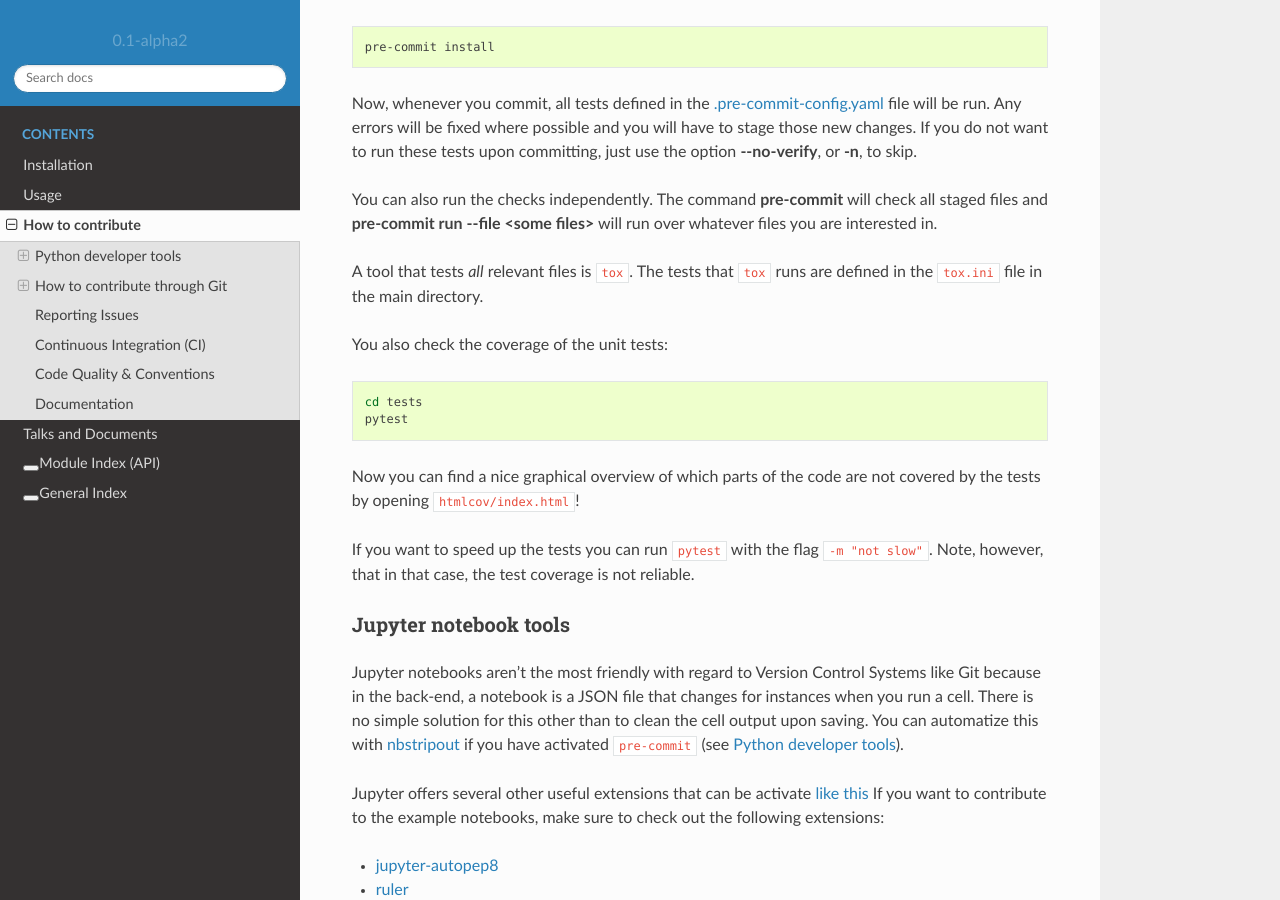
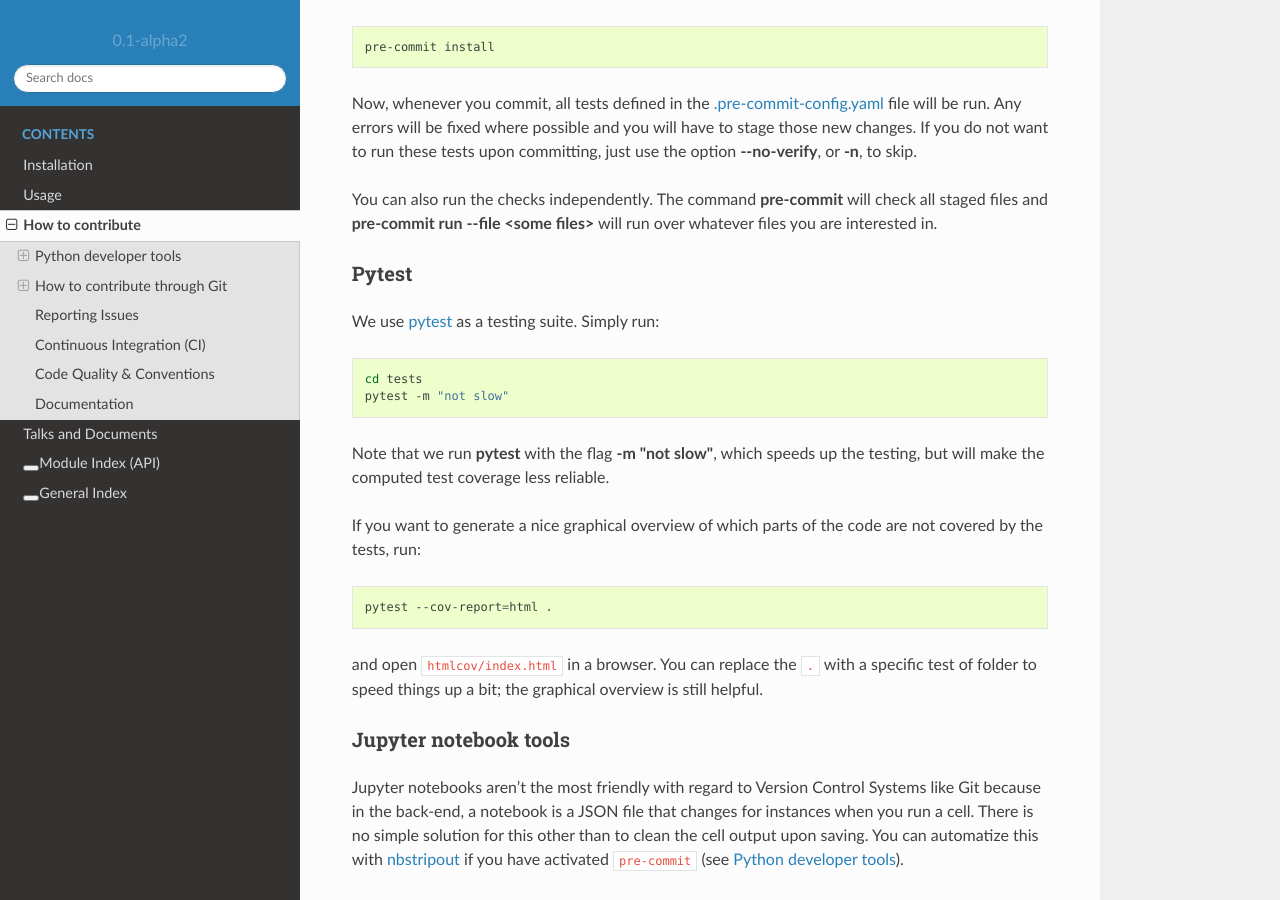
Before and after one commit to ComPWA/pycompwa, a Sphinx documentation site: the page built from doc/source/contribute.rst, in a window 1280 px wide and 900 px high, scrolled down 625 px. Built offline with Sphinx 7.4.7 and the Read the Docs theme 2.0.0, drawn with Linux system fonts in a browser that asks for light colours; pages that are not in the unit, such as notebooks, are missing from menus; the version number is read from the project's files by our own code.

Commit message:
docs: improve description pytest

```diff
--- a/doc/source/contribute.rst
+++ b/doc/source/contribute.rst
@@ -47,22 +47,30 @@ You can also run the checks independently. The command :command:`pre-commit`
 will check all staged files and :command:`pre-commit run --file <some files>`
 will run over whatever files you are interested in.
 
-A tool that tests *all* relevant files is ``tox``. The tests that ``tox`` runs
-are defined in the ``tox.ini`` file in the main directory.
+Pytest
+^^^^^^
 
-You also check the coverage of the unit tests:
+We use `pytest <https://docs.pytest.org/>`_ as a testing suite. Simply run:
 
 .. code-block:: shell
 
   cd tests
-  pytest
+  pytest -m "not slow"
 
-Now you can find a nice graphical overview of which parts of the code are not
-covered by the tests by opening ``htmlcov/index.html``!
+Note that we run :command:`pytest` with the flag :command:`-m "not slow"`,
+which speeds up the testing, but will make the computed test coverage less
+reliable.
 
-If you want to speed up the tests you can run ``pytest`` with the flag
-``-m "not slow"``. Note, however, that in that case, the test coverage is not
-reliable.
+If you want to generate a nice graphical overview of which parts of the code
+are not covered by the tests, run:
+
+.. code-block:: shell
+
+  pytest --cov-report=html .
+
+and open ``htmlcov/index.html`` in a browser. You can replace the ``.`` with a
+specific test of folder to speed things up a bit; the graphical overview is
+still helpful.
 
 
 Jupyter notebook tools
```
